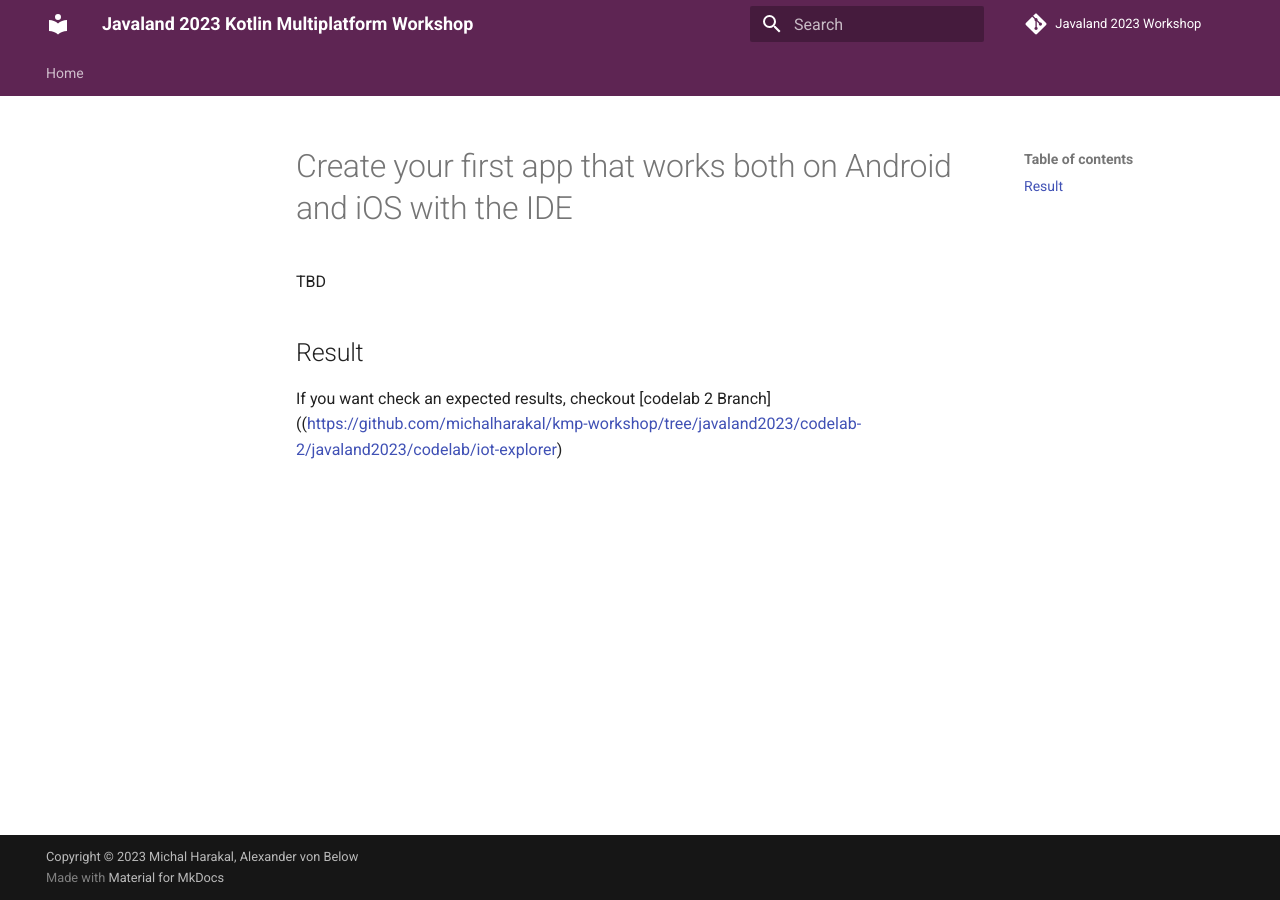
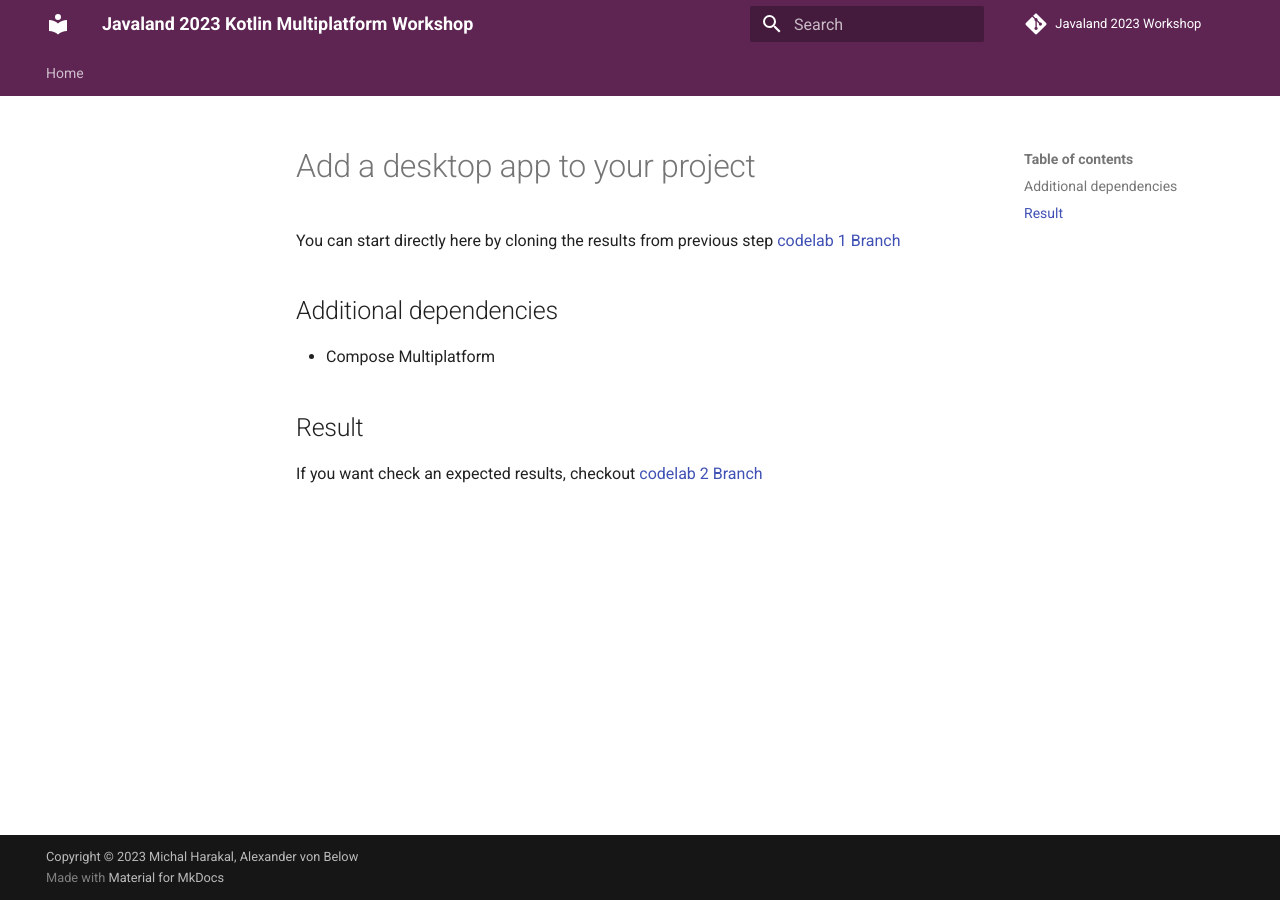
Before and after one commit to michalharakal/kmp-workshop, an MkDocs documentation site: the page built from javaland2023/mkdocs/src/doc/docs/codelab-2.md, in a window 1280 px wide. Built offline with MkDocs 1.6.1 and Material for MkDocs 9.7.7, drawn with Linux system fonts in a browser that asks for light colours; comment, search, counter and statistics services are not loaded.

Commit message:
Add initial version for codelab2,3,4,5

```diff
--- a/javaland2023/mkdocs/src/doc/docs/codelab-2.md
+++ b/javaland2023/mkdocs/src/doc/docs/codelab-2.md
@@ -1,8 +1,12 @@
-# Create your first app that works both on Android and iOS with the IDE
+# Add a desktop app to your project
 
-TBD
+You can start directly here by cloning the results from previous
+step [codelab 1 Branch](https://github.com/michalharakal/kmp-workshop/tree/javaland2023/codelab-1/javaland2023/codelab/iot-explorer)
 
+## Additional dependencies
+* Compose Multiplatform
 
 ## Result
 
-If you want check an expected results, checkout [codelab 2 Branch]((https://github.com/michalharakal/kmp-workshop/tree/javaland2023/codelab-2/javaland2023/codelab/iot-explorer)
+If you want check an expected results,
+checkout [codelab 2 Branch](https://github.com/michalharakal/kmp-workshop/tree/javaland2023/codelab-2/javaland2023/codelab/iot-explorer)
```
Also changed, not shown: javaland2023/mkdocs/src/doc/docs/codelab-3.md (added, +26 -0 lines), javaland2023/mkdocs/src/doc/docs/codelab-4.md (added, +13 -0 lines), javaland2023/mkdocs/src/doc/docs/codelab-5.md (added, +16 -0 lines), javaland2023/mkdocs/src/doc/docs/index.md (+4 -1 lines), javaland2023/mkdocs/src/doc/docs/setup.md (+3 -0 lines), javaland2023/mkdocs/src/doc/docs/clean_code_data.png (added).
